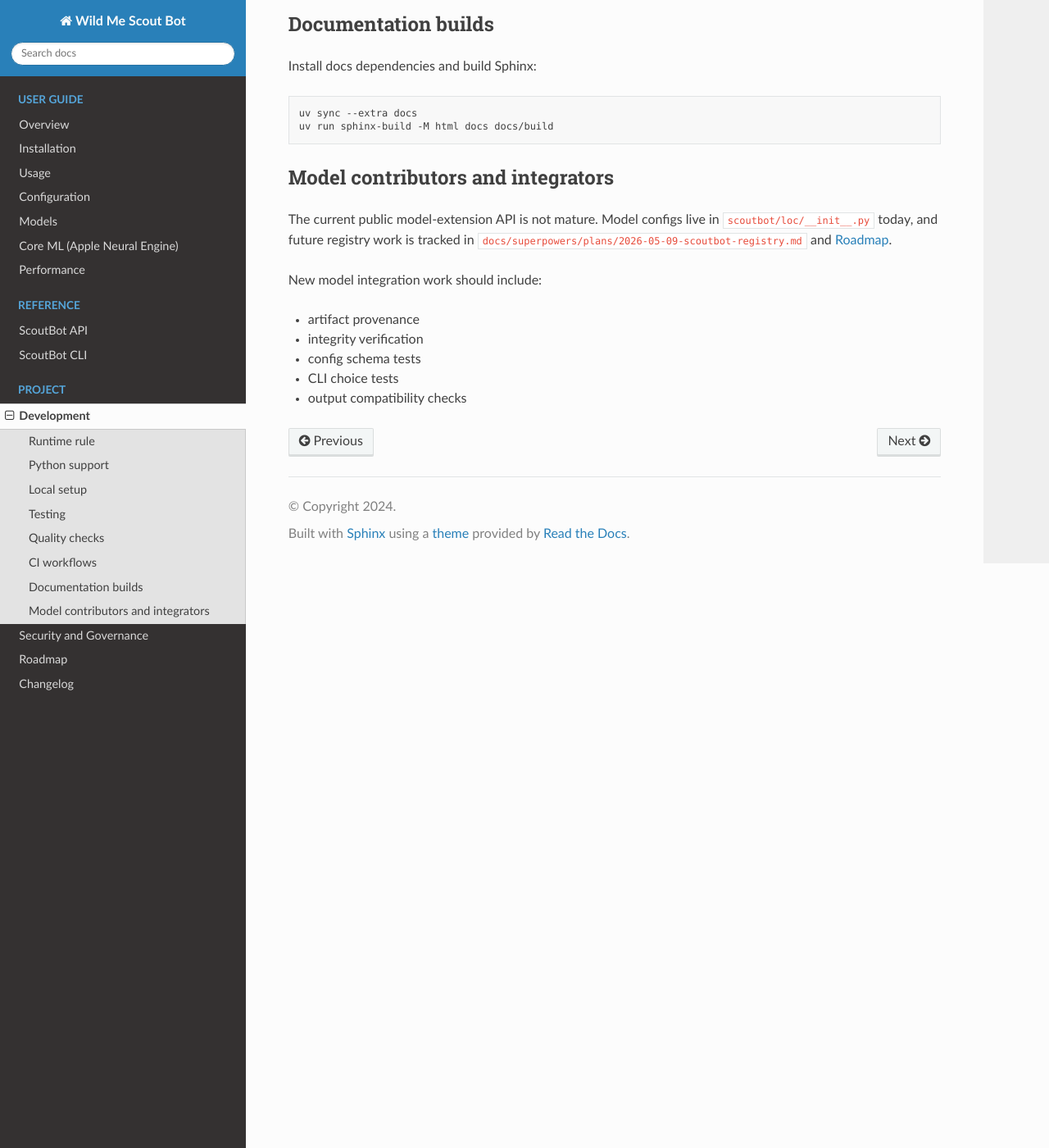
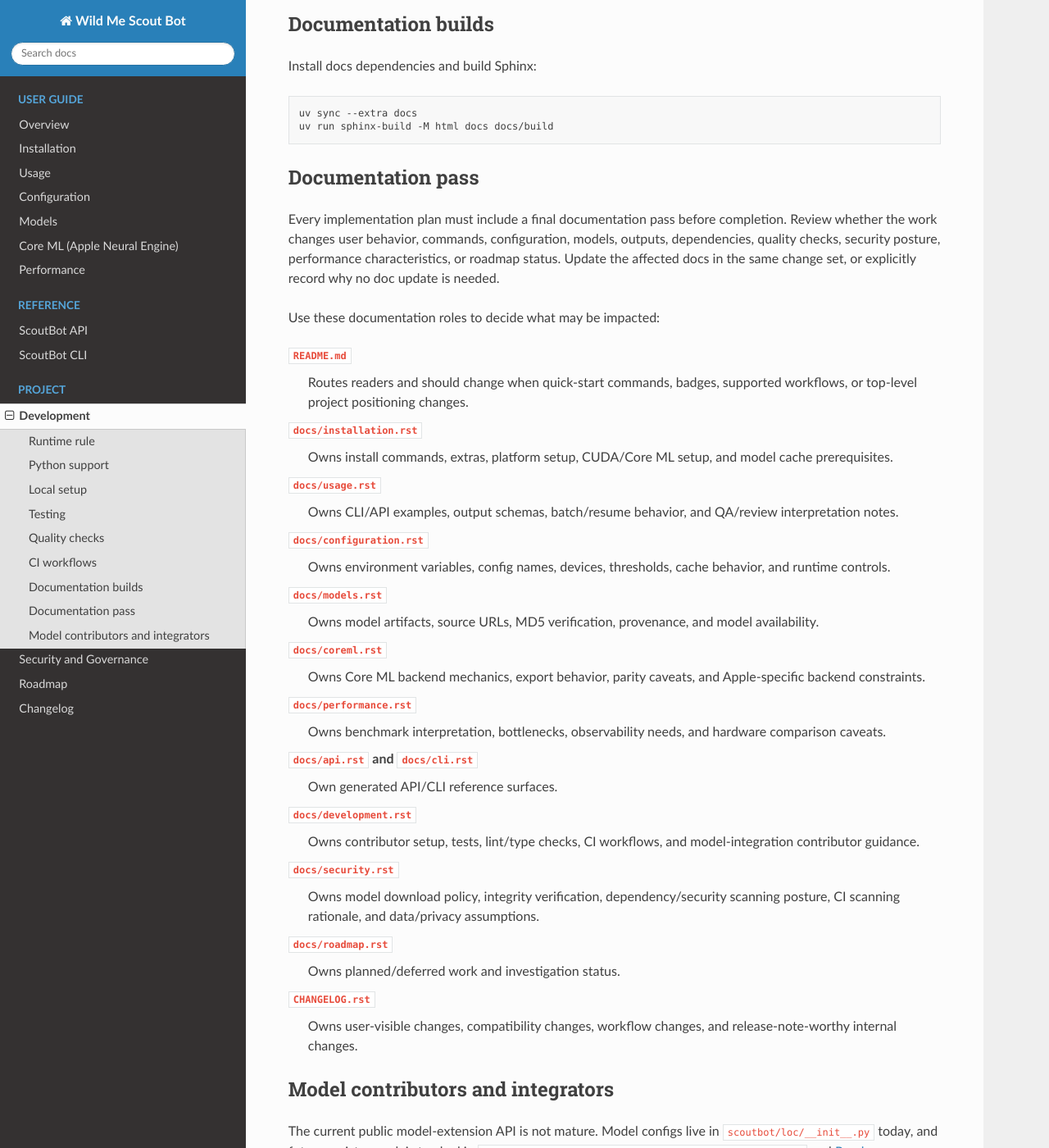
Before and after one commit to SurveyTools/scoutbot-two, a Sphinx documentation site: the page built from docs/development.rst, in a window 1280 px wide and 1400 px high, scrolled down 1821 px. Shown: the whole window at 82% size. Built offline with Sphinx 7.4.7 and the Read the Docs theme 3.1.0, drawn with Linux system fonts in a browser that asks for light colours; formulas are drawn with MathJax 3.

Commit message:
Add the ongoing documentation-pass rule for agents and contributors.

```diff
--- a/docs/development.rst
+++ b/docs/development.rst
@@ -97,6 +97,61 @@ Install docs dependencies and build Sphinx:
    uv sync --extra docs
    uv run sphinx-build -M html docs docs/build
 
+Documentation pass
+------------------
+
+Every implementation plan must include a final documentation pass before completion. Review
+whether the work changes user behavior, commands, configuration, models, outputs, dependencies,
+quality checks, security posture, performance characteristics, or roadmap status. Update the
+affected docs in the same change set, or explicitly record why no doc update is needed.
+
+Use these documentation roles to decide what may be impacted:
+
+``README.md``
+   Routes readers and should change when quick-start commands, badges, supported workflows, or
+   top-level project positioning changes.
+
+``docs/installation.rst``
+   Owns install commands, extras, platform setup, CUDA/Core ML setup, and model cache
+   prerequisites.
+
+``docs/usage.rst``
+   Owns CLI/API examples, output schemas, batch/resume behavior, and QA/review interpretation
+   notes.
+
+``docs/configuration.rst``
+   Owns environment variables, config names, devices, thresholds, cache behavior, and runtime
+   controls.
+
+``docs/models.rst``
+   Owns model artifacts, source URLs, MD5 verification, provenance, and model availability.
+
+``docs/coreml.rst``
+   Owns Core ML backend mechanics, export behavior, parity caveats, and Apple-specific backend
+   constraints.
+
+``docs/performance.rst``
+   Owns benchmark interpretation, bottlenecks, observability needs, and hardware comparison
+   caveats.
+
+``docs/api.rst`` and ``docs/cli.rst``
+   Own generated API/CLI reference surfaces.
+
+``docs/development.rst``
+   Owns contributor setup, tests, lint/type checks, CI workflows, and model-integration
+   contributor guidance.
+
+``docs/security.rst``
+   Owns model download policy, integrity verification, dependency/security scanning posture, CI
+   scanning rationale, and data/privacy assumptions.
+
+``docs/roadmap.rst``
+   Owns planned/deferred work and investigation status.
+
+``CHANGELOG.rst``
+   Owns user-visible changes, compatibility changes, workflow changes, and release-note-worthy
+   internal changes.
+
 Model contributors and integrators
 ----------------------------------
 
--- a/docs/roadmap.rst
+++ b/docs/roadmap.rst
@@ -109,8 +109,8 @@ Community contribution docs
 
 **Status:** planned
 
-When the project opens for community contributions, add the same documentation
-pass requirement to the public contributor guide, likely ``CONTRIBUTING.md`` or
+When the project opens for community contributions, add the same documentation-pass requirement
+to the public contributor guide, likely ``CONTRIBUTING.md`` or
 an equivalent contributor page. Contributors should be expected to review and
 update affected docs, changelog, and roadmap entries as part of any code, model,
 CLI, configuration, workflow, security, or performance change.
```
Also changed, not shown: CLAUDE.md (+32 -0 lines), docs/superpowers/plans/2026-07-02-documentation-reorganization.md (+4 -4 lines), docs/superpowers/plans/README.md (+7 -0 lines).
